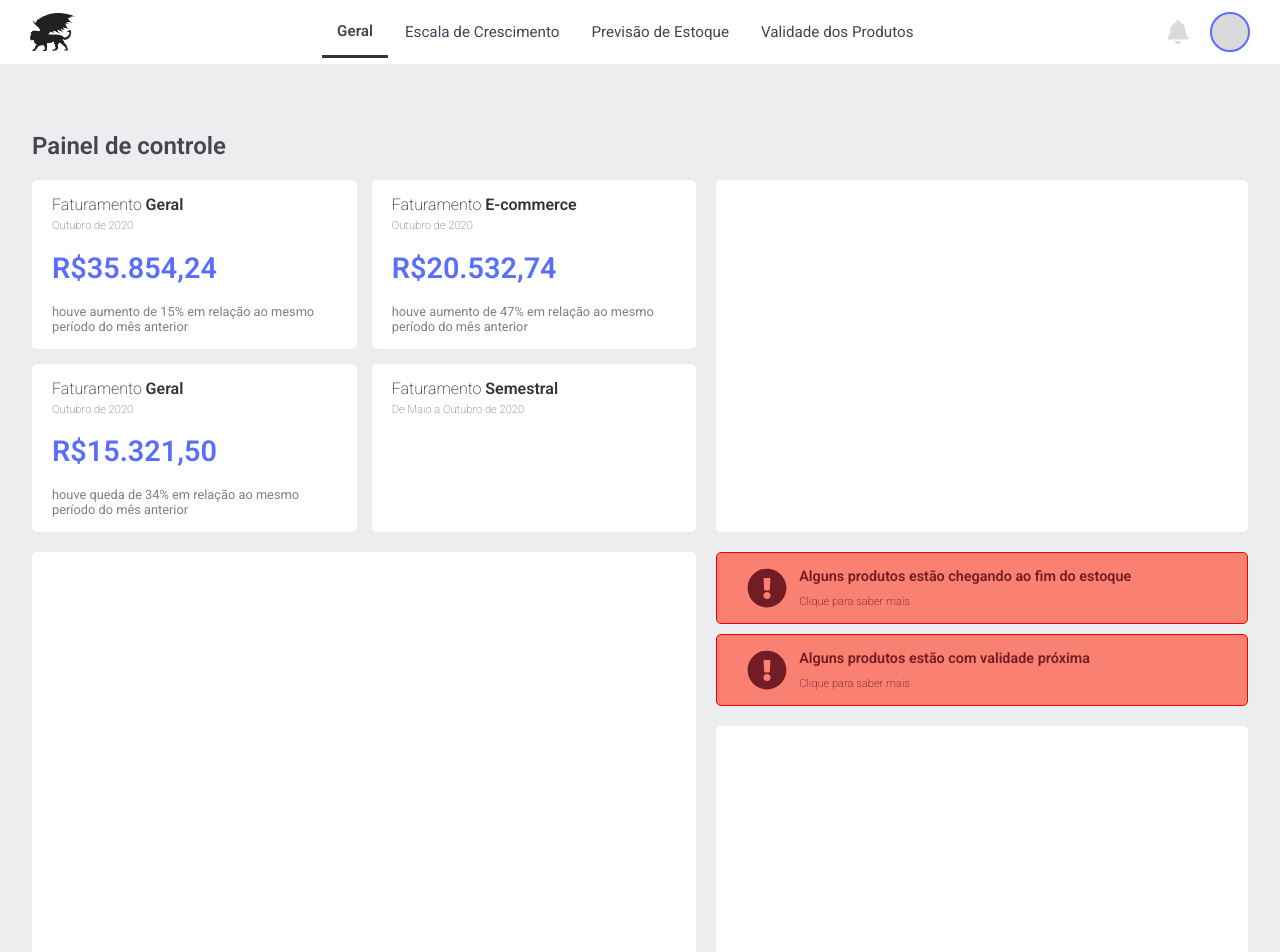
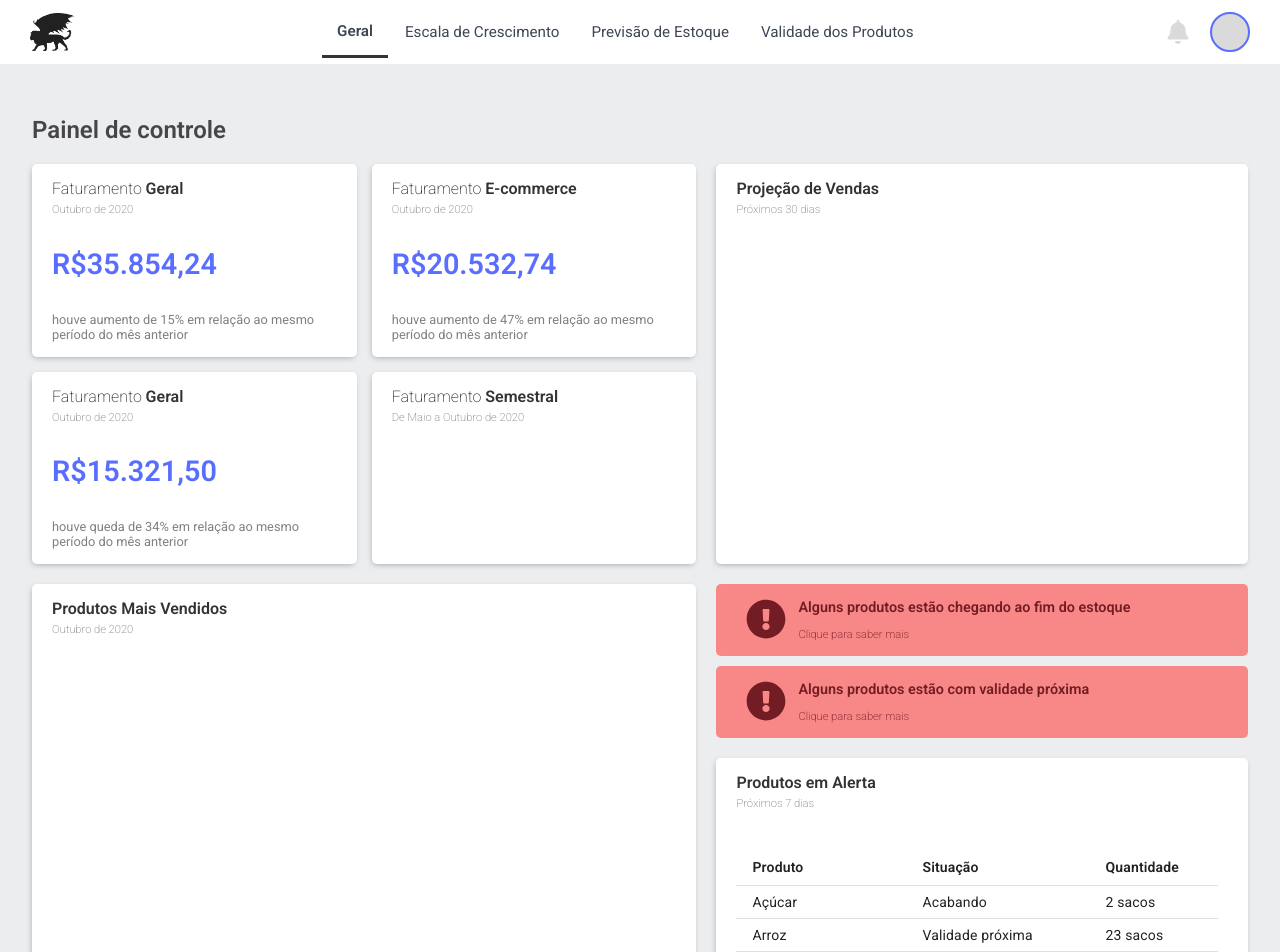
Before and after one commit to manticorasolution/manticora-dashboard, a React (Create React App) app: page / in a window 1280 px wide. Shown: the top 952 px of the page. Built offline with nearby package versions, Linux system fonts and the light colour scheme; the HTML template or start-up script is replaced by a standard one.

Commit message:
feat: add in alert products table

```diff
--- a/package.json
+++ b/package.json
@@ -3,6 +3,7 @@
   "version": "0.1.0",
   "private": true,
   "dependencies": {
+    "@material-ui/core": "^4.11.0",
     "@testing-library/jest-dom": "^4.2.4",
     "@testing-library/react": "^9.3.2",
     "@testing-library/user-event": "^7.1.2",
--- a/src/components/Alert/styles.js
+++ b/src/components/Alert/styles.js
@@ -2,8 +2,9 @@ import styled from 'styled-components';
 
 const Container = styled.div`
 	color: #721c24;
+	background: rgb(255,82,82, 0.65);
+	border-radius: 5px;
 	padding: 15px 30px;
-	border: 1px solid #F40000;
 	cursor: pointer;
 	display: grid;
 	grid-template-columns: 0.1fr 1fr;
--- a/src/components/Board/index.js
+++ b/src/components/Board/index.js
@@ -69,11 +69,24 @@ const Board = () => {
 						yearMonth={card.yearMonth}
 						revenues={card.revenues}
 						consideration={card.consideration}
+						isRevenues={true}
 					/>
 				))}
 			</div>
-			<div className='cards-right-up'></div>
-			<div className='cards-left-down'></div>
+			<Card
+				className='cards-right-up'
+				title='Projeção de Vendas'
+				yearMonth='Próximos 30 dias'
+				revenues=''
+				consideration=''
+			/>
+			<Card
+				className='cards-left-down'
+				title='Produtos Mais Vendidos'
+				yearMonth='Outubro de 2020'
+				revenues=''
+				consideration=''
+			/>
 			<div className='cards-right-down'>
 				<div className='alerts'>
 					{alerts.map(alert => (
@@ -85,7 +98,12 @@ const Board = () => {
 						/>
 					))}
 				</div>
-				<div className='in-alert-products'></div>
+				<Card
+					className='in-alert-products'
+					title='Produtos em Alerta'
+					yearMonth='Próximos 7 dias'
+					hasTable={true}
+				/>
 			</div>
 		</Container>
 	);
--- a/src/components/Board/styles.js
+++ b/src/components/Board/styles.js
@@ -3,7 +3,7 @@ import styled from 'styled-components';
 const Container = styled.div`
 	display: grid;
 	grid-template-columns: 1fr 0.8fr;
-	grid-template-rows: 12vh 44vh 70vh;
+	grid-template-rows: 10vh 50vh 70vh;
 	grid-gap: 20px;
 	height: 150vh;
 	width: 100%;
@@ -68,11 +68,6 @@ const Container = styled.div`
 			grid-template-rows: 0.6fr 0.6fr;
 			grid-row-gap: 10px;
 			grid-area: alerts;
-
-			.alert1, .alert2 {
-				background: salmon;
-				border-radius: 5px;
-			}
 		}
 
 		.in-alert-products {
--- a/src/components/Card/index.js
+++ b/src/components/Card/index.js
@@ -1,13 +1,29 @@
 import React from 'react';
 import Container from './styles';
+import Table from '../Table';
 
-const Card = ({ className, title, yearMonth, revenues, consideration }) => {
+const Card = ({
+	className,
+	title,
+	yearMonth,
+	revenues,
+	consideration,
+	isRevenues,
+	hasTable,
+}) => {
 	return (
 		<Container className={className}>
-			<h1 className="title">
-				Faturamento <b>{title}</b>
-				<p className="month-year">{yearMonth}</p>
-			</h1>
+			{isRevenues &&
+				<h1 className="title">
+					Faturamento <b>{title}</b>
+					<p className="month-year">{yearMonth}</p>
+				</h1>}
+			{!isRevenues &&
+				<h1 className="title">
+					<b>{title}</b>
+					<p className="month-year">{yearMonth}</p>
+				</h1>}
+			{hasTable && <Table />}
 			<p className="revenues">{revenues}</p>
 			<p className="consideration">{consideration}</p>
 		</Container>
--- a/src/components/Card/styles.js
+++ b/src/components/Card/styles.js
@@ -6,6 +6,7 @@ const Container = styled.div`
 	padding: 15px 30px 15px 20px;
 	justify-content: space-between;
 	cursor: pointer;
+	box-shadow: -1px 2px 6px -2px rgba(0,0,0,0.35);
 
 	.title {
 		font-size: 1rem;
--- /dev/null
+++ b/src/components/Table/index.js
@@ -0,0 +1,58 @@
+import React from 'react';
+import { makeStyles } from '@material-ui/core/styles';
+import Table from '@material-ui/core/Table';
+import TableBody from '@material-ui/core/TableBody';
+import TableCell from '@material-ui/core/TableCell';
+import TableContainer from '@material-ui/core/TableContainer';
+import TableHead from '@material-ui/core/TableHead';
+import TableRow from '@material-ui/core/TableRow';
+import Paper from '@material-ui/core/Paper';
+
+const useStyles = makeStyles({
+	table: {
+		minWidth: 450,
+	},
+});
+
+const createData = (name, status, amount) => {
+	return { name, status, amount }
+};
+
+const rows = [
+	createData('Açúcar', 'Acabando', '2 sacos'),
+	createData('Arroz', 'Validade próxima', '23 sacos'),
+	createData('Tomate', 'Validade próxima', '6 caixas'),
+	createData('Farinha de trigo', 'Acabando', '5 sacos'),
+	createData('Amaciante', 'Acabando', '4 litros'),
+];
+
+const ProductsTable = () => {
+	const classes = useStyles();
+
+	return (
+		<TableContainer component={Paper} elevation={0}>
+			<Table className={classes.table} size="small" aria-label="simple table">
+				<TableHead>
+					<TableRow>
+						<TableCell><b>Produto</b></TableCell>
+						<TableCell align="left"><b>Situação</b></TableCell>
+						<TableCell align="left"><b>Quantidade</b></TableCell>
+					</TableRow>
+				</TableHead>
+				<TableBody>
+					{rows.map((row) => (
+						<TableRow key={row.name}>
+							<TableCell component="th" scope="row">
+								{row.name}
+							</TableCell>
+							<TableCell align="left">{row.status}</TableCell>
+							<TableCell align="left">{row.amount}</TableCell>
+						</TableRow>
+					))}
+				</TableBody>
+			</Table>
+		</TableContainer>
+	);
+}
+
+export default ProductsTable;
```
Also changed, not shown: 1 other file (tests, documents, lock files or other folders).
